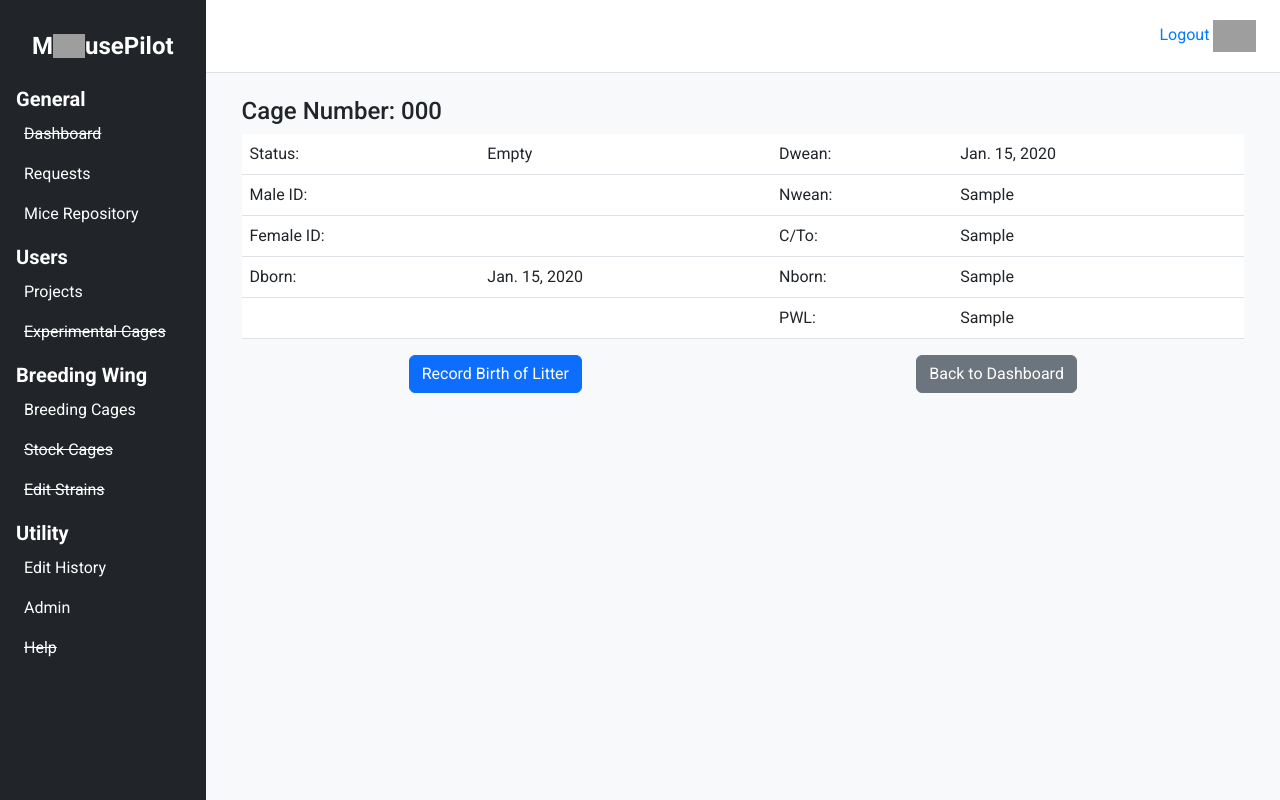
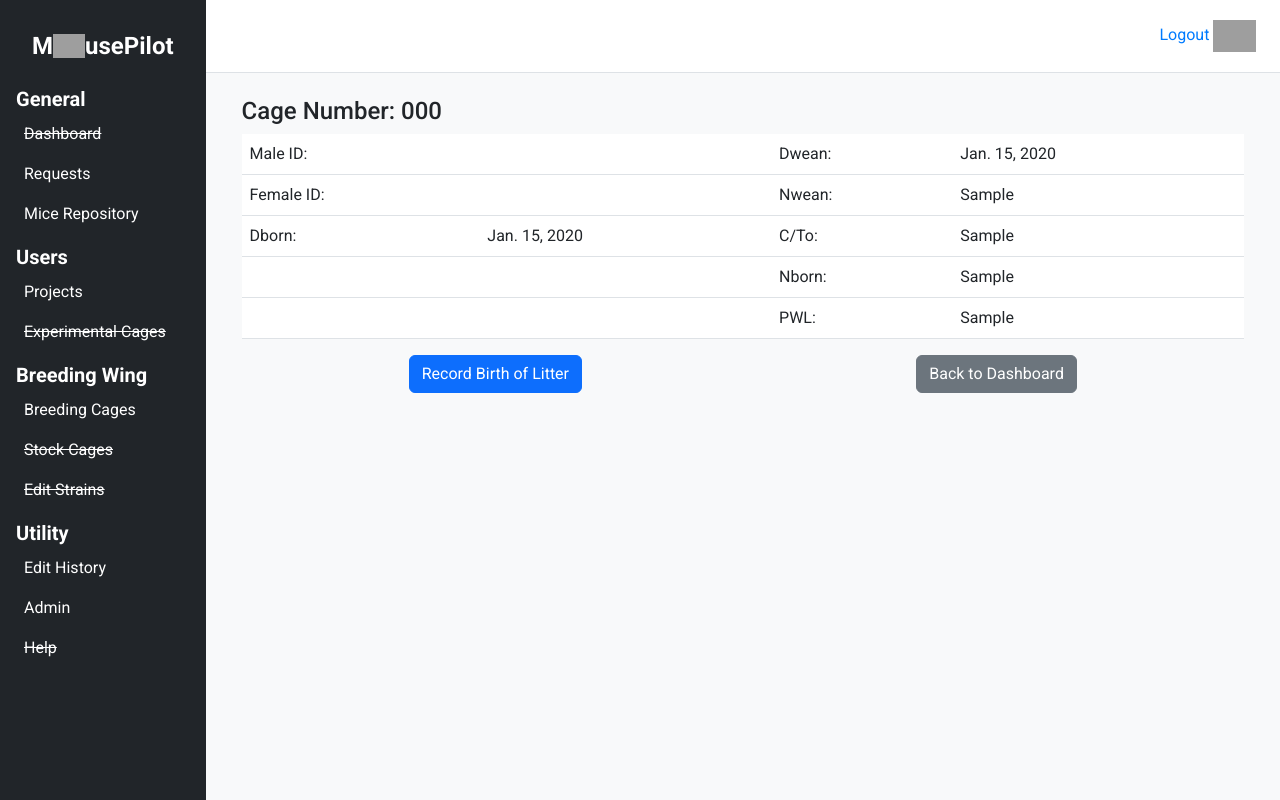
Before and after one commit to GeoffreyBush/mouse_pilot_postgresql, a Django app: a page that uses website/templates/breeding_cages/view_breeding_cage.html in a window 1280 px wide. Run offline with Django 4.2, Linux system fonts and the light colour scheme; a user stored in the database is signed in; tables that the repository leaves empty hold one stand-in row (values such as "Sample post"); parts of the project's set-up code (start-up, migrations or seed data) failed here and were passed over; some libraries are stand-ins or nearby versions; grey boxes are pictures that could not be loaded.

Commit message:
Remove status attribute from breeding cage

```diff
--- a/website/management/commands/createfakedata.py
+++ b/website/management/commands/createfakedata.py
@@ -163,7 +163,6 @@ class Command(BaseCommand):
             variable_number_wean = random.randint(1, variable_number_born)
             BreedingCage.objects.create(
                 box_no=fake.unique.website_box_no(),
-                status=random.choice(["Empty", "ParentsInside", "ParentsRemoved"]),
                 mother=random.choice(female_mice),
                 father=random.choice(male_mice),
                 date_born=fake.date(),
--- a/website/models.py
+++ b/website/models.py
@@ -215,18 +215,6 @@ class BreedingCage(models.Model):
     """Could benefit from a data when the breeding pair was put in the cage"""
 
     box_no = models.CharField(db_column="Box Number", max_length=10, primary_key=True)
-    status = models.CharField(
-        db_column="Status",
-        max_length=20,
-        default="Empty",
-        # Need more information from breeding wing team to determine the choices
-        choices=[
-            ("Empty", "Empty"),
-            ("ParentsInside", "ParentsInside"),
-            ("ParentsRemoved", "ParentsRemoved"),
-        ],
-        null=True,
-    )
     mother = models.ForeignKey(
         "Mouse",
         on_delete=models.PROTECT,
--- a/website/templates/breeding_cages/view_breeding_cage.html
+++ b/website/templates/breeding_cages/view_breeding_cage.html
@@ -9,26 +9,26 @@
   <table class="table">
     <tbody>
       <tr>
-        <td>Status:</td>
-        <td>{{ mycage.status }}</td>
+        <td>Male ID:</td>
+        <td>{{ mycage.father }}</td>
         <td>Dwean:</td>
         <td>{{ mycage.date_wean }}</td>
       </tr>
       <tr>
-        <td>Male ID:</td>
-        <td>{{ mycage.father }}</td>
+        <td>Female ID:</td>
+        <td>{{ mycage.mother }}</td>
         <td>Nwean:</td>
         <td>{{ mycage.number_wean }}</td>
       </tr>
       <tr>
-        <td>Female ID:</td>
-        <td>{{ mycage.mother }}</td>
+        <td>Dborn:</td>
+        <td>{{ mycage.date_born }}</td>
         <td>C/To:</td>
         <td>{{ mycage.cull_to }}</td>
       </tr>
       <tr>
-        <td>Dborn:</td>
-        <td>{{ mycage.date_born }}</td>
+        <td></td>
+        <td></td>
         <td>Nborn:</td>
         <td>{{ mycage.number_born }}</td>
       </tr>
```
Also changed, not shown: website/forms/breeding_cage_forms.py (+0 -9 lines), website/tests/unit_tests/test_forms.py (+0 -2 lines), website/migrations/0001_initial.py.
